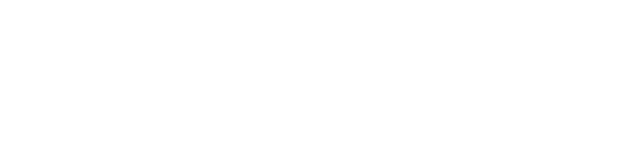
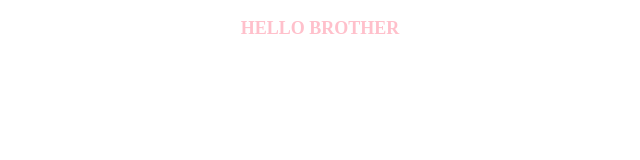
Before and after one commit to RaihanMizi/java-script-practise-repo, a plain HTML site: page index.html in a window 1280 px wide. Shown: the whole page, without its empty margins (320-960 px from the left). Drawn offline with Linux system fonts and the light colour scheme.

Commit message:
second massage

```diff
--- a/index.html
+++ b/index.html
@@ -3,9 +3,18 @@
 <head>
     <meta charset="UTF-8">
     <meta name="viewport" content="width=device-width, initial-scale=1.0">
-    <title>Document</title>
+    <title>practise kortesi</title>
+    <link rel="stylesheet" href="style.css">
 </head>
 <body>
+    <header>
+        <h3>HELLO BROTHER</h3>
+    </header>
+    <main>
 
+    </main>
+    <footer>
+
+    </footer>
 </body>
 </html>
--- /dev/null
+++ b/style.css
@@ -0,0 +1,6 @@
+h3{
+    text-align: center;
+    font-size: large;
+    font-family: 'Times New Roman', Times, serif;
+    color: pink;
+}
```
